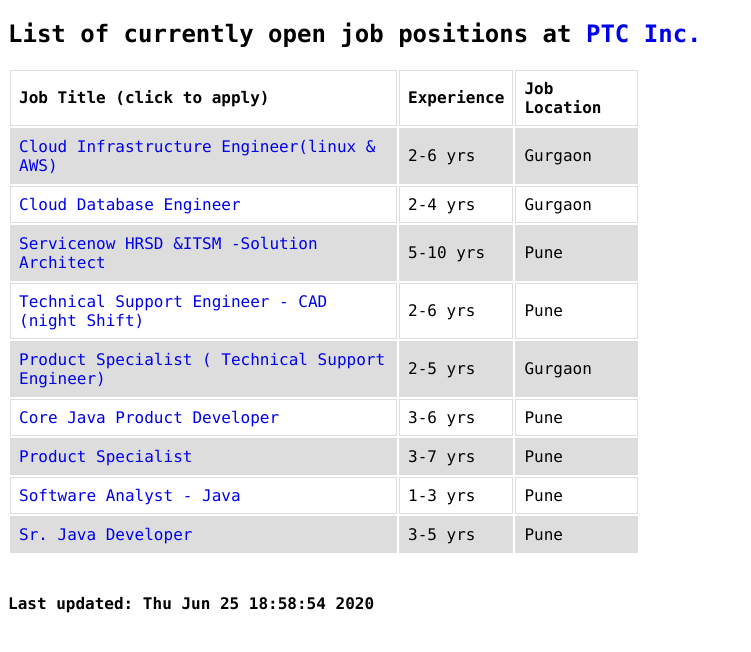
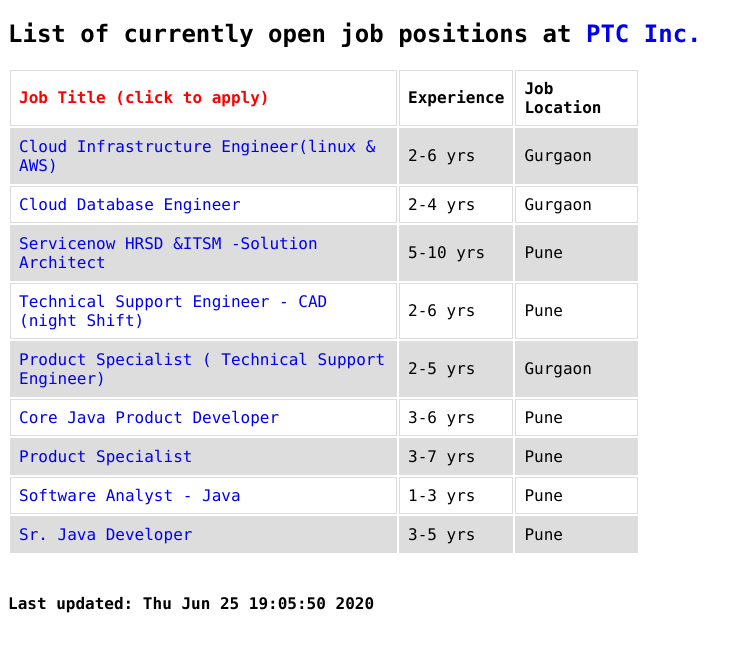
Before and after one commit to phamitus/phamitus.github.io, a plain HTML site: page ptcjobs/index.html in a window 1280 px wide. Shown: the whole page, without its empty margins (0-751 px from the left). Drawn offline with Linux system fonts and the light colour scheme.

Commit message:
Added red color to "click to apply"

```diff
--- a/ptcjobs/index.html
+++ b/ptcjobs/index.html
@@ -7,7 +7,7 @@
 <h2>List of currently open job positions at <a href="https://www.ptc.com/" target="_blank">PTC Inc.</a></h2>
 <table>
   <tr>
-    <th>Job Title (click to apply)</th>
+    <th style="color:red;">Job Title (click to apply)</th>
     <th>Experience</th>
     <th>Job Location</th>
   </tr>
@@ -57,6 +57,6 @@
 <td>Pune</td>
 </tr>
 </table>
-<br><h4>Last updated: Thu Jun 25 18:58:54 2020</h4>
+<br><h4>Last updated: Thu Jun 25 19:05:50 2020</h4>
 </body>
 </html>
```
Also changed, not shown: 1 other file.
